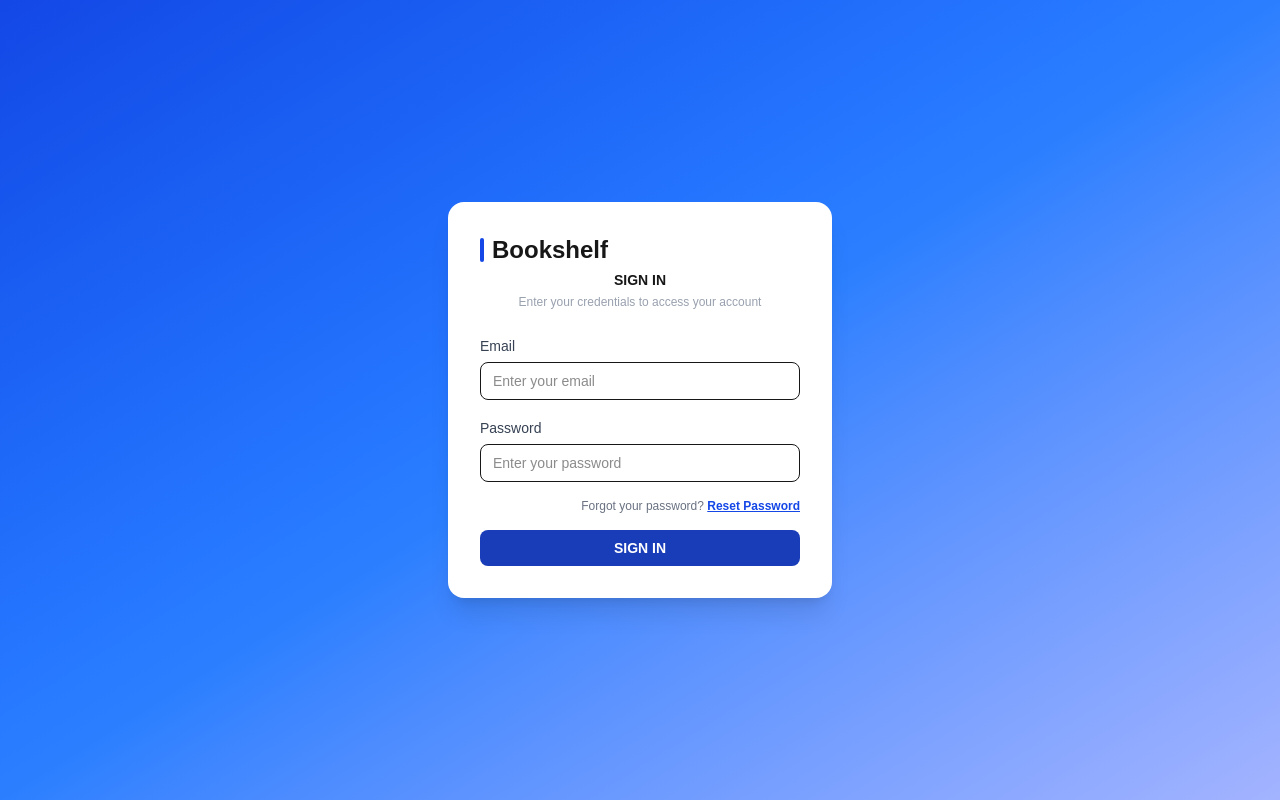
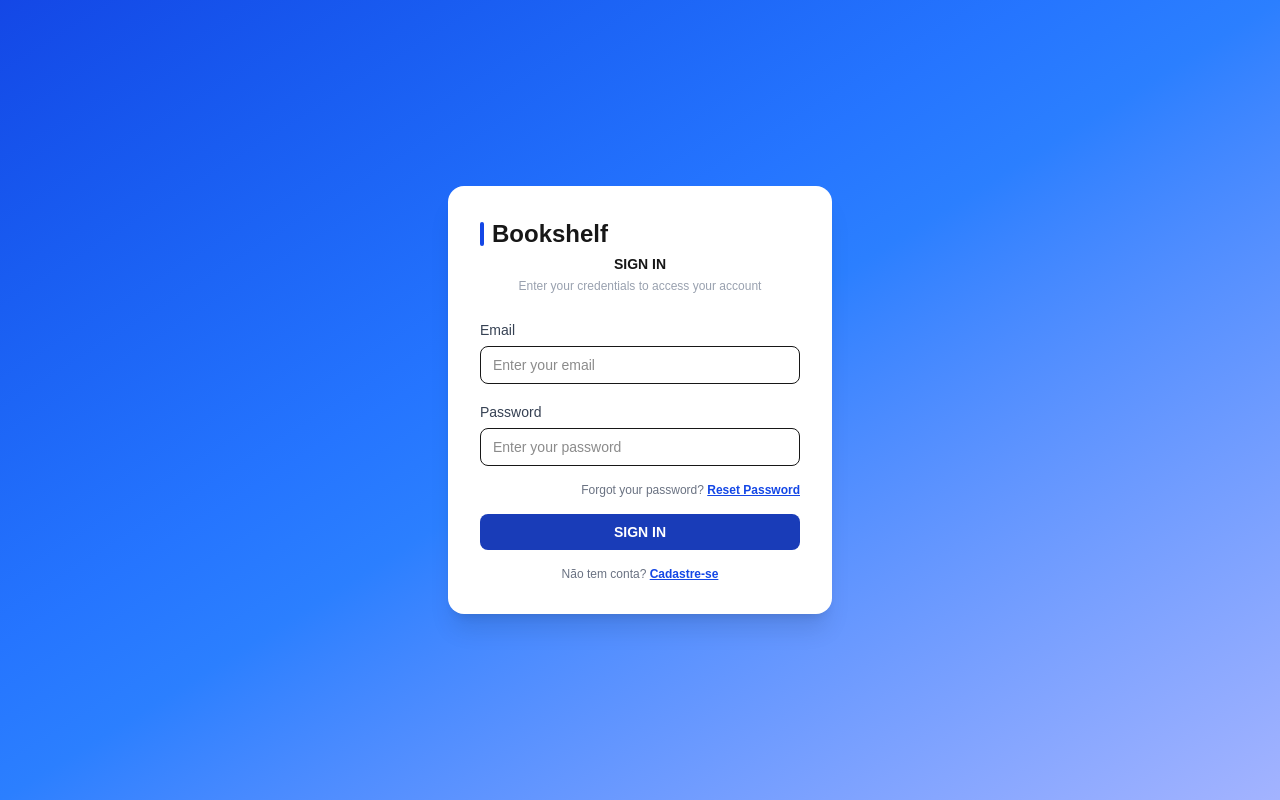
Before and after one commit to bookshelf-app-impacta/bookshelf, a Next.js app in the folder frontend/: page /login in a window 1280 px wide. Built offline with nearby package versions, Linux system fonts and the light colour scheme.

Commit message:
feat: adiciona link para cadastro na tela de login

```diff
--- a/frontend/src/components/features/auth/LoginForm.tsx
+++ b/frontend/src/components/features/auth/LoginForm.tsx
@@ -87,6 +87,12 @@ export function LoginForm() {
         >
           {carregando ? "Entrando..." : "SIGN IN"}
         </button>
+        <p className="text-center text-xs text-gray-500">
+          Não tem conta?{" "}
+          <Link href="/registro" className="text-blue-700 font-semibold underline">
+            Cadastre-se
+          </Link>
+        </p>
       </form>
     </div>
   );
```
